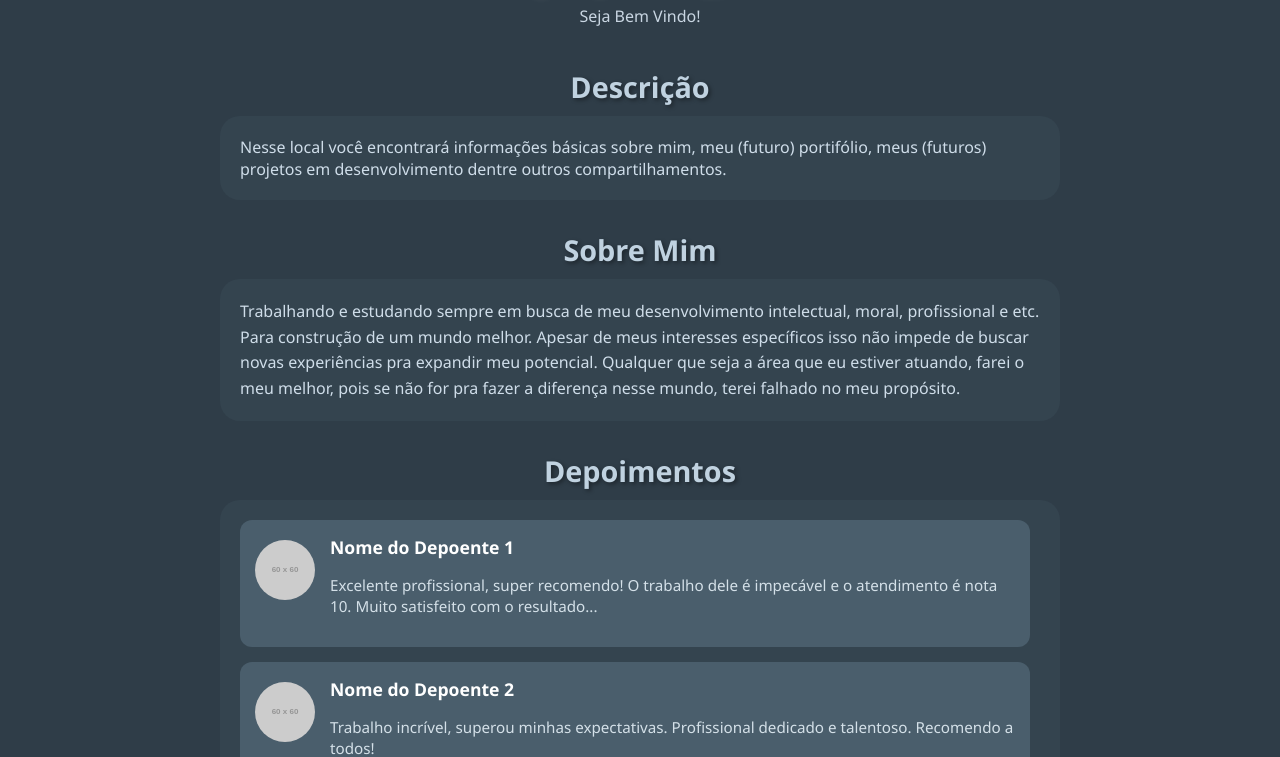
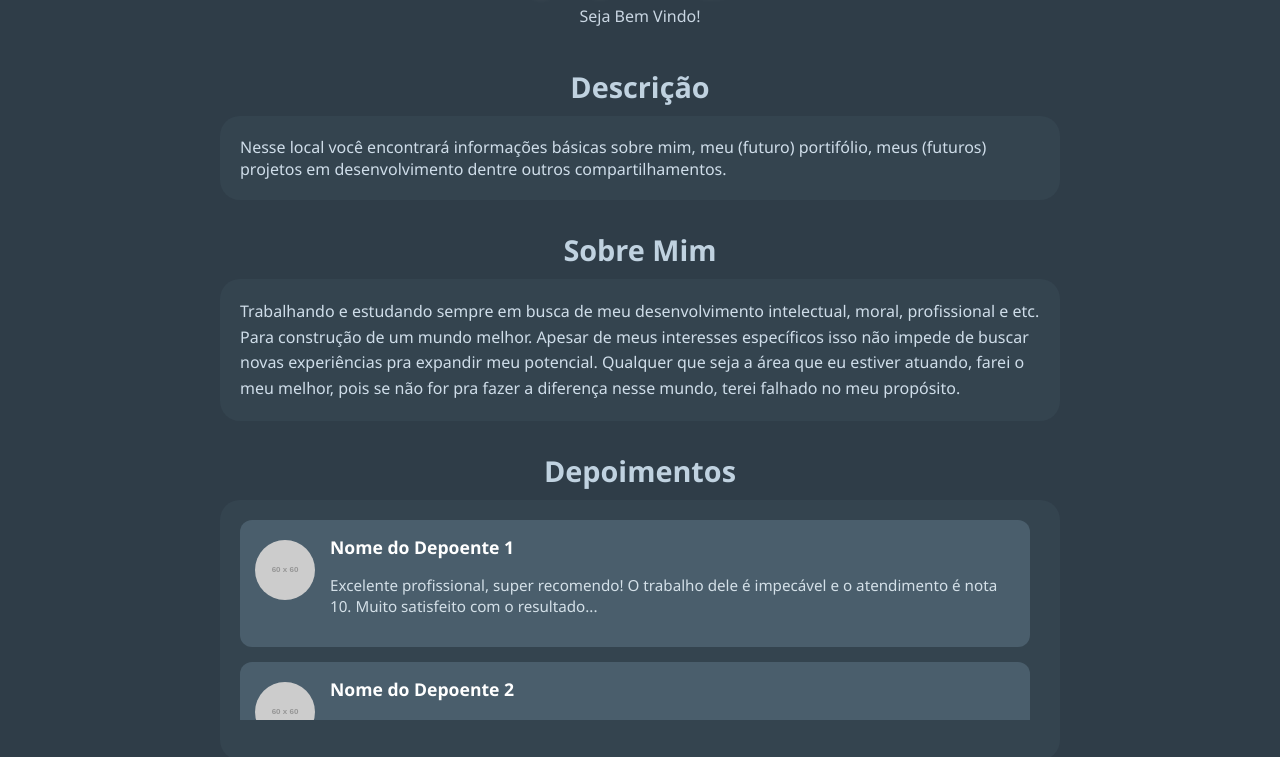
Before and after one commit to Wes1994/wes1994.github.io, a plain HTML site: page index.html in a window 1280 px wide. Shown: the part 231-988 px from the top of the page. Drawn offline with nearby package versions, Linux system fonts and the light colour scheme; placeholder pictures from the web are drawn by us.

Commit message:
Update index.html

```diff
--- a/index.html
+++ b/index.html
@@ -1,4 +1,4 @@
-<!DOCTYPE html>
+
 <html lang="pt-br">
 <head>
   <meta charset="UTF-8">
@@ -95,7 +95,6 @@
       color: #c0d2e0;
       margin: 30px auto 10px;
       text-align: center;
-      text-shadow: 2px 2px 4px rgba(0, 0, 0, 0.4);
     }
     .sobre-mim, .sobre-curriculo, .contato, .depoimentos {
       max-width: 800px;
@@ -182,7 +181,7 @@
       cursor: pointer;
     }
     .depoimentos-container {
-      max-height: 400px;
+      max-height: 200px;
       overflow-y: auto;
       padding-right: 10px;
       margin-bottom: 20px;
```
